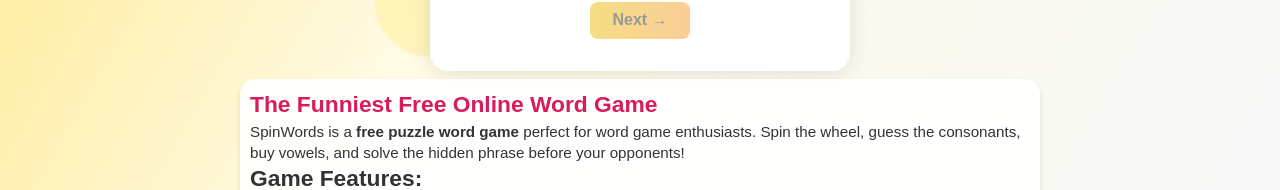
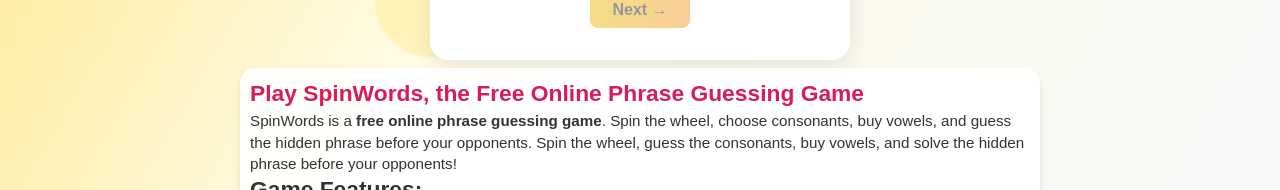
Before and after one commit to alemsc99/spin-the-wheel-fe, a React (Vite) app: page /en in a window 1280 px wide. Shown: the part 433-623 px from the top of the page. Built offline with nearby package versions, Linux system fonts and the light colour scheme; no server answers.

Commit message:
Improve on-page SEO content and metadata

```diff
--- a/src/components/start_screen/StartScreen.tsx
+++ b/src/components/start_screen/StartScreen.tsx
@@ -727,9 +727,9 @@ export default function StartScreen({ onStart }: StartScreenProps): React.ReactE
       <article className="seo-content-container">
         {isIt ? (
           <>
-            <h1 style={{ color: '#d91b5c', marginTop: 0 }}>Il più divertente dei giochi da fare con gli amici</h1>
+            <h1 style={{ color: '#d91b5c', marginTop: 0 }}>Gioca gratis a GiraParole, il gioco di parole online</h1>
             <p>
-              GiraParole è un <strong>gioco enigmistico gratuito</strong> perfetto per gli appassionati dei giochi di parole.
+              GiraParole è un <strong>gioco di parole online gratis</strong> ispirato alla Ruota della Fortuna. Gira la ruota, scegli le consonanti, acquista le vocali e indovina la frase misteriosa prima degli avversari.
               Gira la ruota, chiama le consonanti, compra le vocali e risolvi la frase misteriosa prima dei tuoi avversari!
             </p>
             <h4 style={{ color: '#d91b5c', marginTop: 0 }}>Caratteristiche del gioco:</h4>
@@ -747,9 +747,9 @@ export default function StartScreen({ onStart }: StartScreenProps): React.ReactE
           </>
         ) : (
           <>
-            <h1 style={{ color: '#d91b5c', marginTop: 0 }}>The Funniest Free Online Word Game</h1>
+            <h1 style={{ color: '#d91b5c', marginTop: 0 }}>Play SpinWords, the Free Online Phrase Guessing Game</h1>
             <p>
-              SpinWords is a <strong>free puzzle word game</strong> perfect for word game enthusiasts.
+              SpinWords is a <strong>free online phrase guessing game</strong>. Spin the wheel, choose consonants, buy vowels, and guess the hidden phrase before your opponents.
               Spin the wheel, guess the consonants, buy vowels, and solve the hidden phrase before your opponents!
             </p>
             <h2>Game Features:</h2>
```
